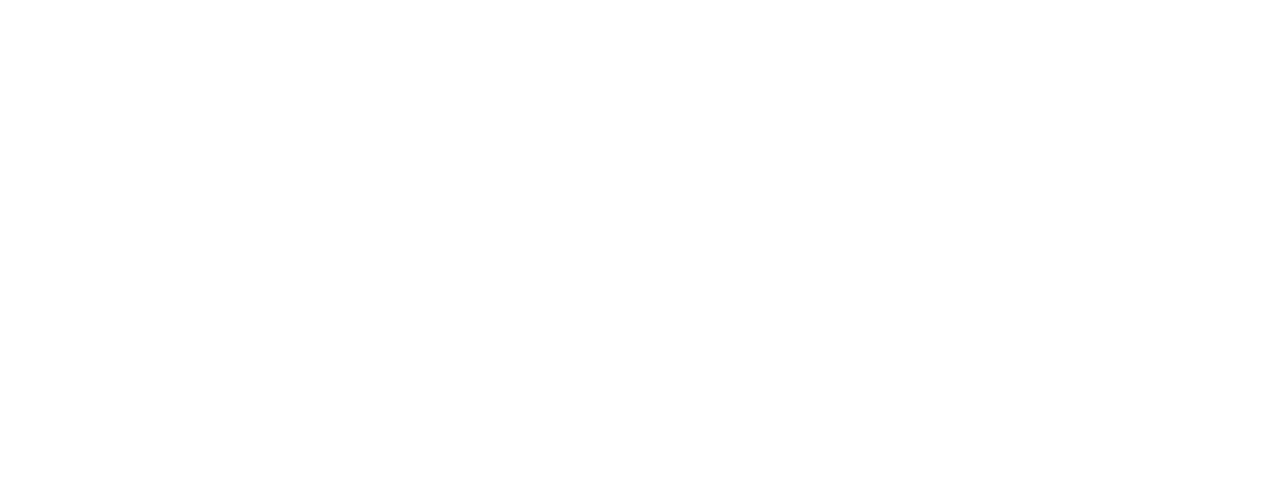
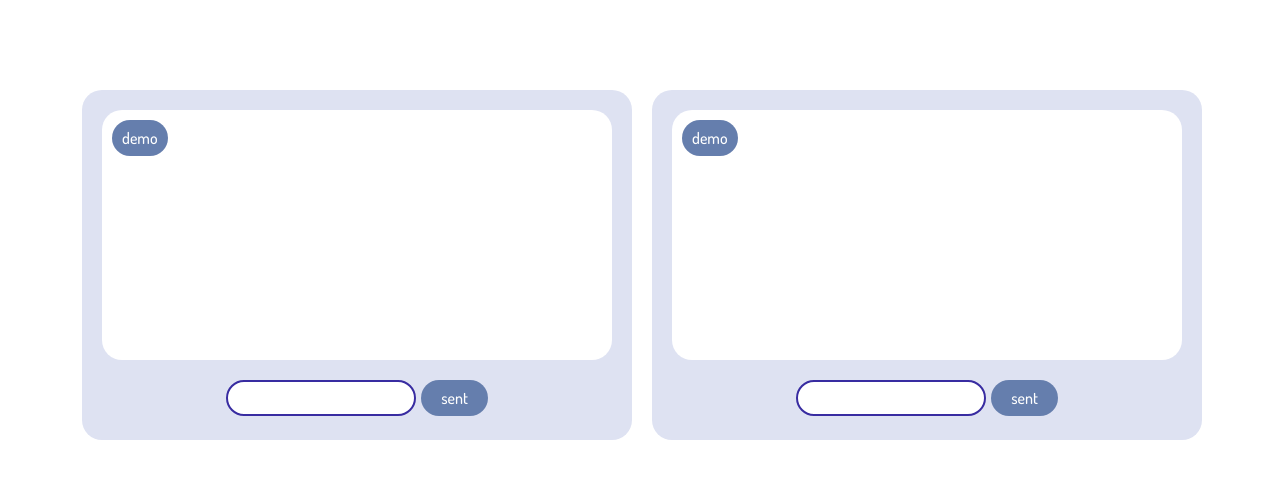
Before and after one commit to elshangurbanow/WhatsApp, a plain HTML site: page index.html in a window 1280 px wide. Drawn offline with nearby package versions, Linux system fonts and the light colour scheme.

Commit message:
commited

```diff
--- /dev/null
+++ b/_whatsapp.sass
@@ -0,0 +1,40 @@
+#whatsapp
+    margin: 90px 0
+    .chat
+        width: 550px
+        height: 350px
+        background-color: #dee2f2
+        border-radius: 20px
+        padding: 20px
+        .message
+            border-radius: 20px
+            background-color: #ffff
+            width: 510px
+            height: 250px
+            margin-bottom: 20px
+            padding: 10px
+            text-align: left
+            overflow-y: auto
+            .end
+                text-align: end
+            .line
+                background-color: #657ead
+                border-radius: 20px
+                padding: 10px
+                display: inline-block
+                margin-bottom: 5px
+                h3
+                    color: #ffff
+        .text
+            display: flex
+            justify-content: center
+            input
+                border-radius: 20px
+                border: 2px solid #382ca1
+            .sent
+                padding: 10px 20px
+                border-radius: 20px
+                background-color: #657ead
+                margin-left: 5px
+                h3
+                    color: #ffff
--- a/app.js
+++ b/app.js
@@ -1,4 +1,38 @@
-"use strict";
 $(document).ready(function () {
 
+
+
+
+    $("#me").click(function (e) {
+        e.preventDefault()
+        function myel(myclass = "") {
+            if (!$.trim($("#inputme").val()) == '') {
+                let vall = $("#inputme").val()
+                    , newH3 = $('<h3> </h3>')
+                    , newDiv = $('<div class="line" > </div>')
+                    , bigDiv = $(`<div class="text-end" ${myclass} > </div>`)
+                $(newH3).append(vall)
+                $(newDiv).append(newH3)
+                $(bigDiv).append(newDiv)
+                return bigDiv
+            }
+            else {
+                return
+            }
+        }
+        $("#messageyou").append(myel())
+        $("#messageme").append(myel('class="end"'))
+        $("#inputme").val("")
+        document.querySelector("#messageme").scrollTo(0, document.querySelector("#messageme").scrollHeight)
+        document.querySelector("#messageyou").scrollTo(0, document.querySelector("#messageyou").scrollHeight)
+    })
+
+
+
+
+
+
+
+
+
 });
--- a/index.html
+++ b/index.html
@@ -21,7 +21,48 @@
     </header>
 
     <main>
+        <section id="whatsapp">
+            <div class="container">
+                <div class="row">
+                    <div class="col-md-6">
+                        <div class="chat">
+                            <div class="message" id="messageyou">
+                                <div>
+                                    <div class="line">
+                                        <h3>demo</h3>
+                                    </div>
+                                </div>
 
+                            </div>
+                            <div class="text">
+                                <input type="text" id="inputyou">
+                                <div class="sent" id="you">
+                                    <h3>sent</h3>
+                                </div>
+                            </div>
+                        </div>
+                    </div>
+                    <div class="col-md-6">
+                        <div class="chat">
+                            <div class="message" id="messageme">
+                                <div>
+                                    <div class="line">
+                                        <h3>demo</h3>
+                                    </div>
+                                </div>
+
+                            </div>
+                            <div class="text">
+                                <input type="text" id="inputme">
+                                <div class="sent" id="me">
+                                    <h3>sent</h3>
+                                </div>
+                            </div>
+                        </div>
+                    </div>
+                </div>
+            </div>
+        </section>
     </main>
 
     <footer>
--- a/style.sass
+++ b/style.sass
@@ -1 +1,2 @@
 @import main
+@import whatsapp
```
Also changed, not shown: style.css, 1 other file.
